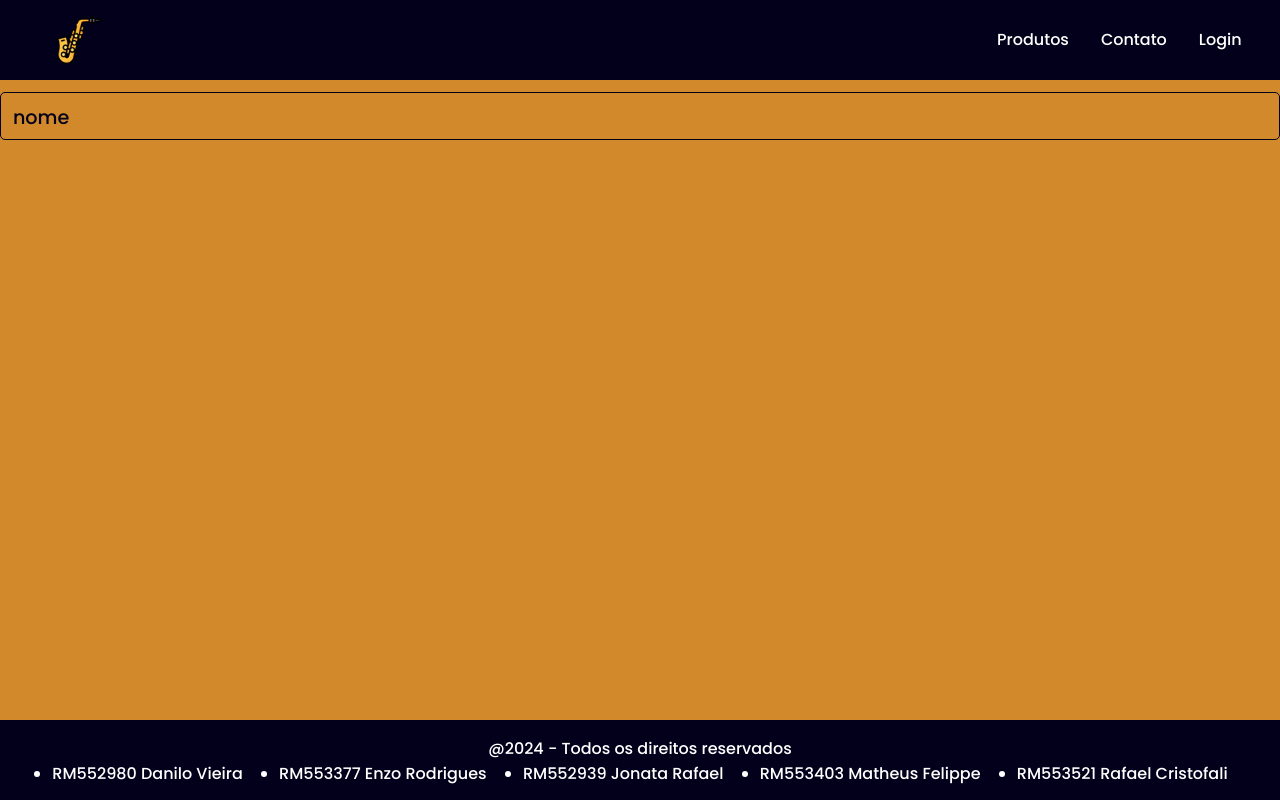
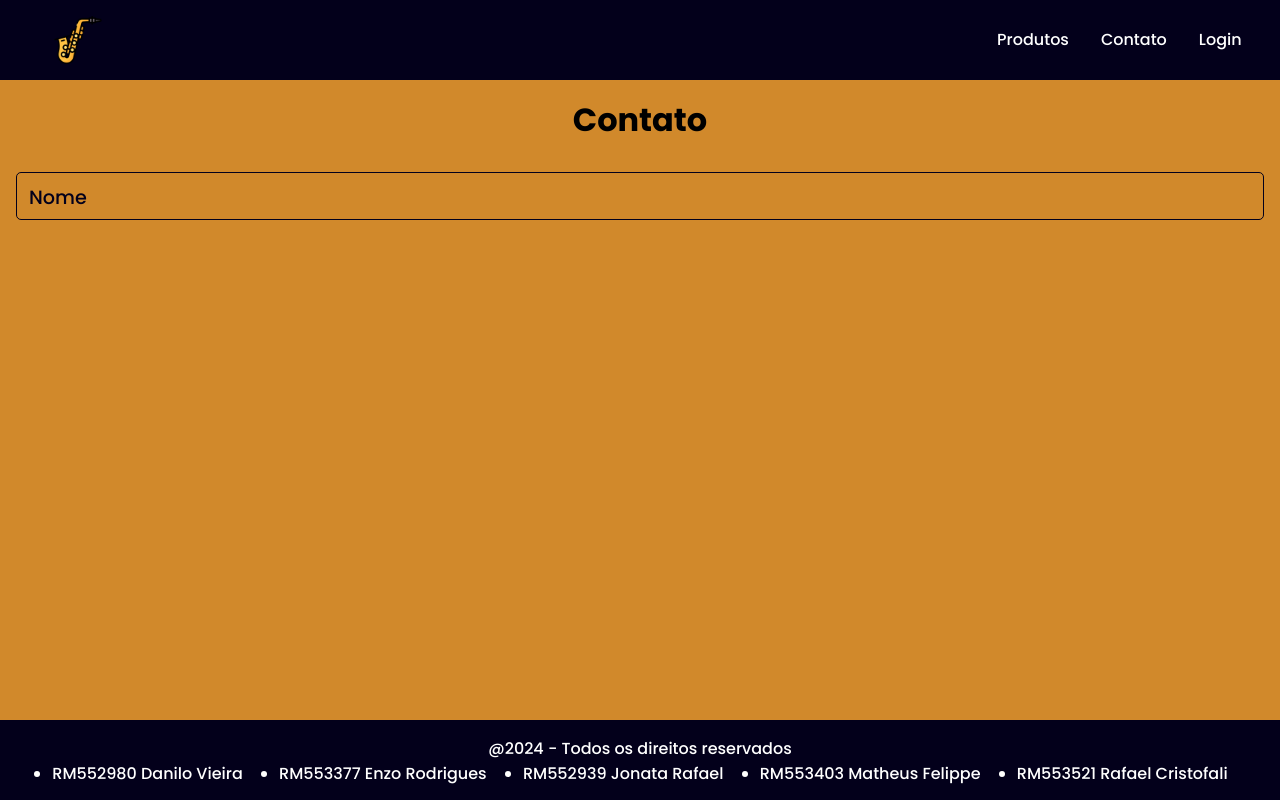
Before and after one commit to Rafafaaa-FIAP/WEB-sem2-checkpoint2, a React (Vite) app: page /Contact in a window 1280 px wide. Built offline with nearby package versions, Linux system fonts and the light colour scheme.

Commit message:
update: contact page

```diff
--- a/src/routes/Contact/index.jsx
+++ b/src/routes/Contact/index.jsx
@@ -1,9 +1,12 @@
+import './styles.scss'
+
 import TextField from '../../components/TextField'
 
 function Contact() {
   return (
     <div id='contact-page'>
-      <TextField id='name' placeholder='nome' />
+      <h1>Contato</h1>
+      <TextField id='name' placeholder='Nome' />
     </div>
   )
 }
--- a/src/routes/Contact/styles.scss
+++ b/src/routes/Contact/styles.scss
@@ -1,3 +1,10 @@
 div#contact-page {
+  padding: 1rem;
+  display: flex;
+  flex-direction: column;
+  gap: 1rem;
 
+  h1 {
+    text-align: center;
+  }
 }
```
